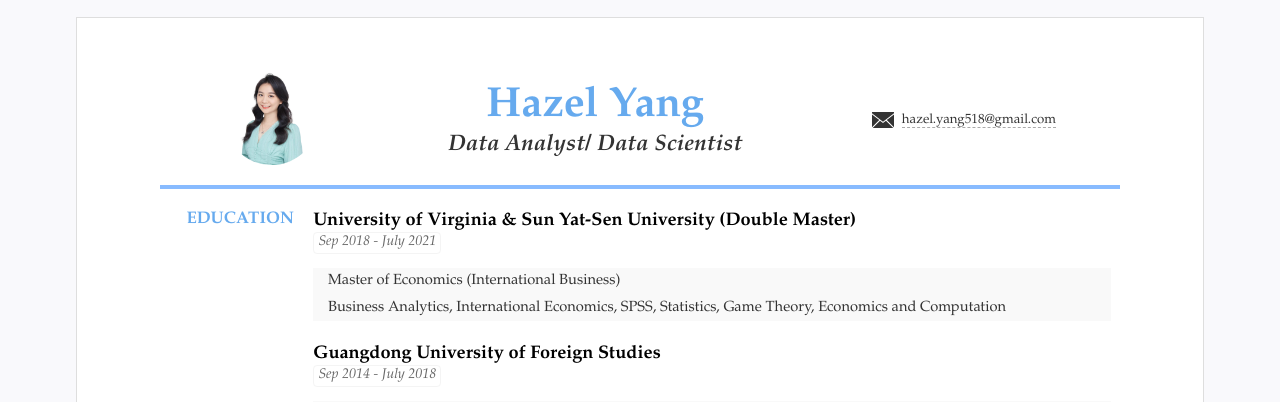
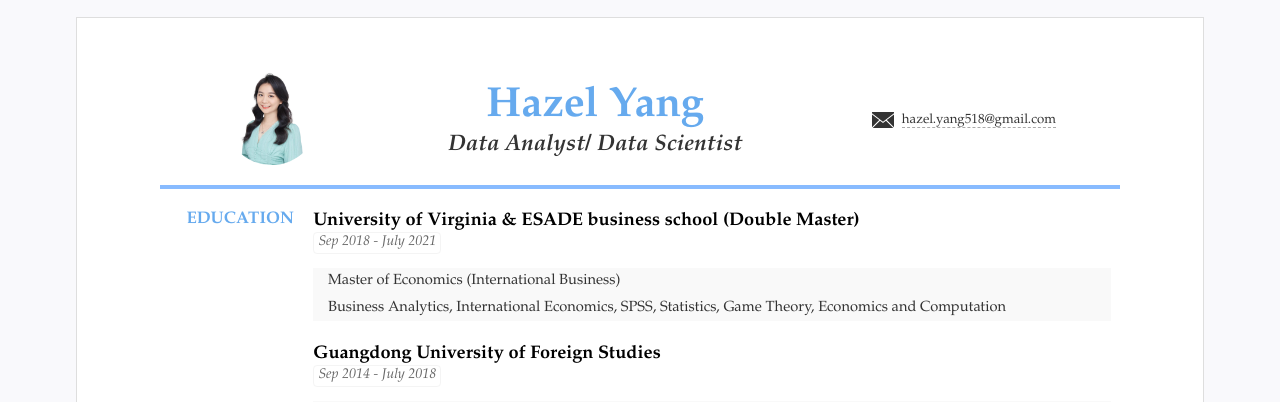
Before and after one commit to hazelyang518/eng_cv, a Jekyll site: the page built from index.html, in a window 1280 px wide. Shown: the top 402 px of the page. Built offline with Jekyll 4.4.1, drawn with Linux system fonts in a browser that asks for light colours.

Commit message:
Update resume.yml

```diff
--- a/_data/resume.yml
+++ b/_data/resume.yml
@@ -26,7 +26,7 @@ main: #简历主要内容，
 - type: EDUCATION #类别为ID
   name:  #显示名称，空则使用type
   content: #内容基本格式 标题-副标题-日期-详细内容 (都允许空)
-  - title: University of Virginia & Sun Yat-Sen University (Double Master)
+  - title: University of Virginia & ESADE business school (Double Master)
     duration: "Sep 2018 - July 2021"
     sub:
     detail: Master of Economics (International Business)  <br>  &nbsp &nbsp
```
